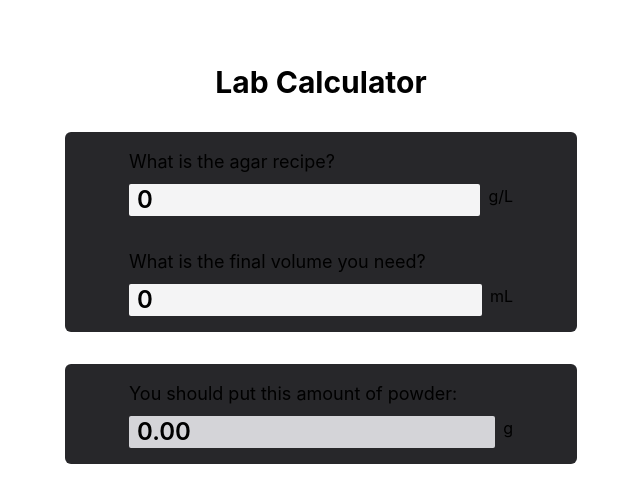
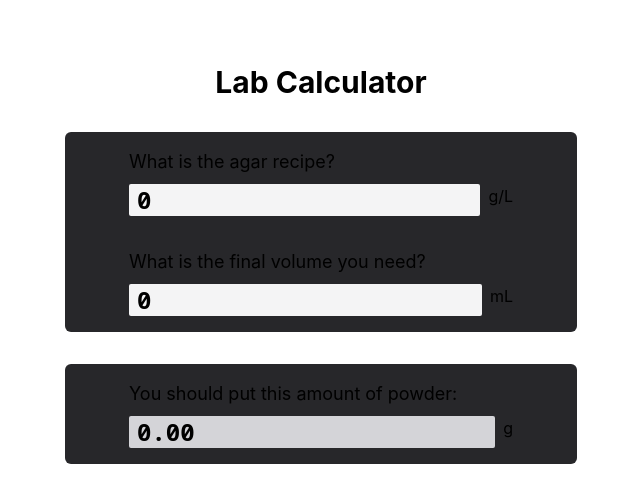
Before and after one commit to JNer1/lab-calculator, a Next.js app: page / in a window 1280 px wide. Shown: the top 498 px of the page, without its empty margins (319-959 px from the left). Built offline with nearby package versions, Linux system fonts and the light colour scheme.

Commit message:
chore: create custom document to apply google font
Add Noto Sans Mono as font for number inputs.

```diff
--- /dev/null
+++ b/pages/_document.tsx
@@ -0,0 +1,18 @@
+import { Html, Head, Main, NextScript } from "next/document";
+
+export default function Document() {
+  return (
+    <Html>
+      <Head>
+        <link
+          href="https://fonts.googleapis.com/css2?family=Noto+Sans+Mono:wght@400;500;600;700&display=swap"
+          rel="stylesheet"
+        />
+      </Head>
+      <body>
+        <Main />
+        <NextScript />
+      </body>
+    </Html>
+  );
+}
--- a/styles/globals.css
+++ b/styles/globals.css
@@ -26,6 +26,10 @@ a {
   box-sizing: border-box;
 }
 
+input[type="number"] {
+  font-family: "Noto Sans Mono", monospace;
+}
+
 @media (prefers-color-scheme: dark) {
   html {
     color-scheme: dark;
```
